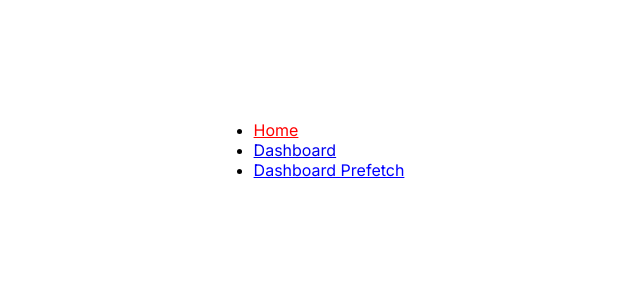
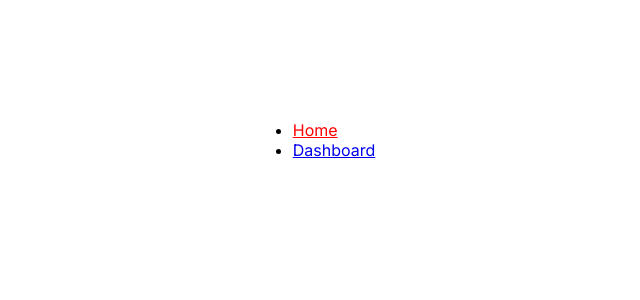
Before and after one commit to Mohamed22221/Learn-Next14, a Next.js app: page / in a window 1280 px wide. Shown: the top 300 px of the page, without its empty margins (326-966 px from the left). Built offline with nearby package versions, Linux system fonts and the light colour scheme.

Commit message:
test prefetch null in production

```diff
--- a/app/links.tsx
+++ b/app/links.tsx
@@ -1,12 +1,10 @@
 "use client";
 
-import { usePathname } from "next/navigation";
+import { redirect, usePathname } from "next/navigation";
 import Link from "next/link";
-import MyLink from "@/shared/MyLink";
 
 export function Links() {
   const pathname = usePathname();
-
   return (
     <nav>
       <ul>
@@ -19,15 +17,15 @@ export function Links() {
           <Link
             className={`link ${pathname === "/dashboard" ? "active" : ""}`}
             href="/dashboard"
-            prefetch={true}
+
           >
             Dashboard
           </Link>
         </li>
-        <li>
+        {/* <li>
         <MyLink href="/dashboard" title="Dashboard Prefetch" prefetch={true} />
 
-        </li>
+        </li> */}
       </ul>
     </nav>
   );
```
